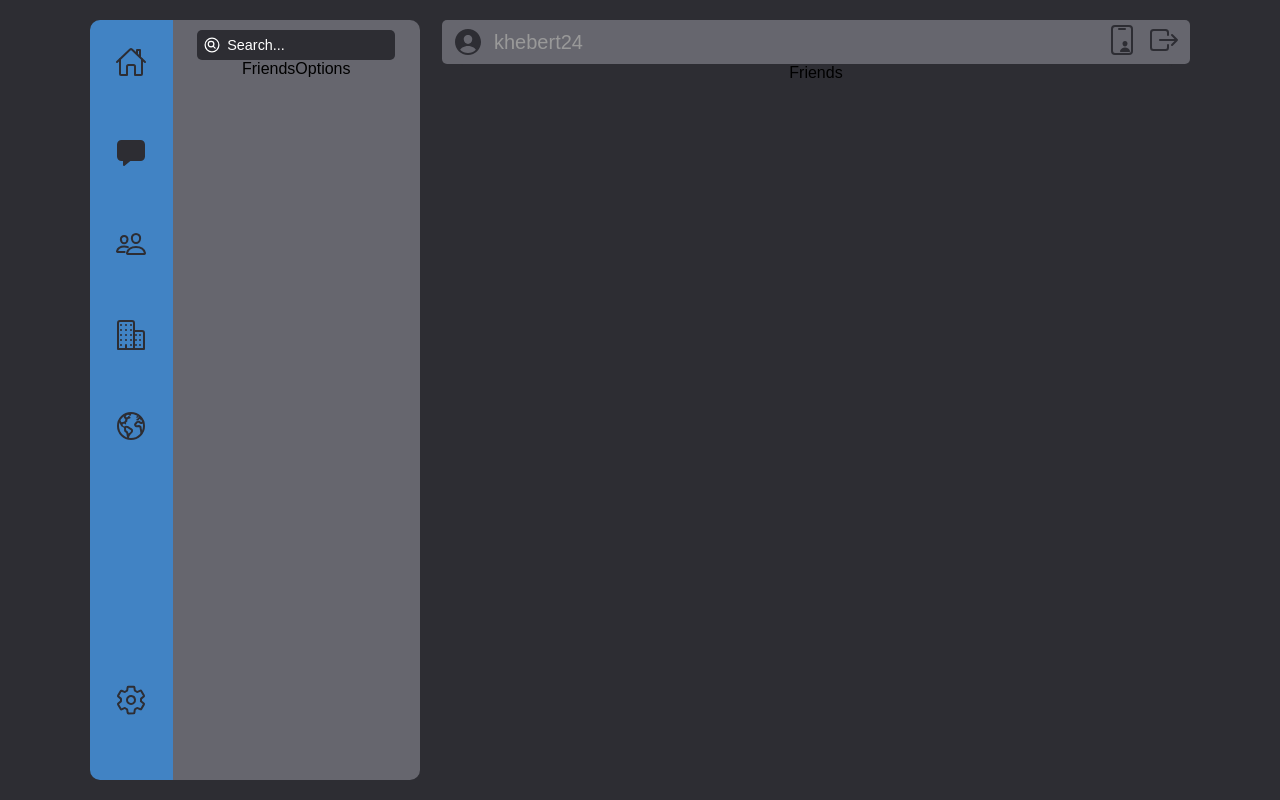
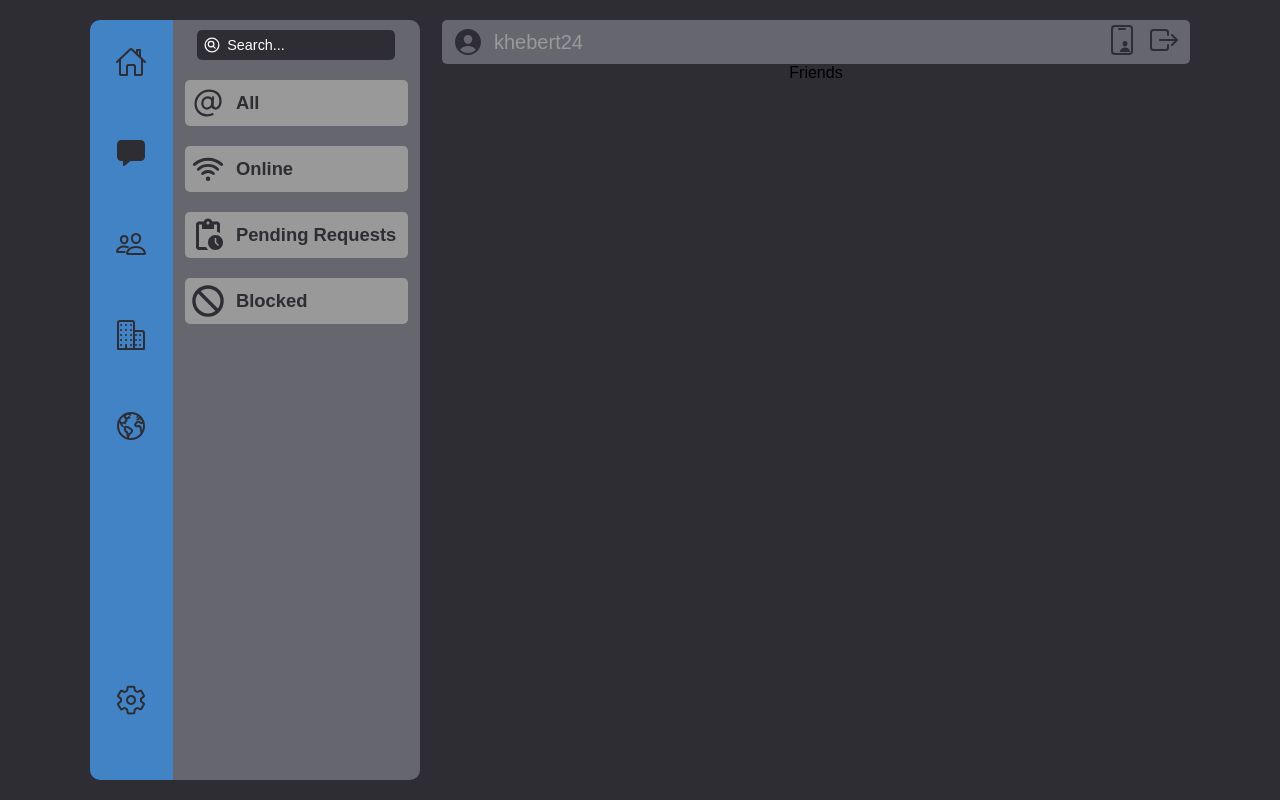
Before and after one commit to kraig-hebert/chat, a React (Create React App) app in the folder client/: page /friends in a window 1280 px wide. Built offline with nearby package versions, Linux system fonts and the light colour scheme.

Commit message:
set up friendsOptionCards with icons and title

```diff
--- a/client/src/components/sideMenu/menuOptions/friendsOptions/FriendsOptions.jsx
+++ b/client/src/components/sideMenu/menuOptions/friendsOptions/FriendsOptions.jsx
@@ -1,13 +1,23 @@
 import React from 'react';
 import PropTypes from 'prop-types';
+import { IoWifi, IoAt, IoBan } from 'react-icons/io5';
+import { MdPendingActions } from 'react-icons/md';
 
 import { useStyles } from './friendsOptionsStyles';
+import OptionCard from './optionCard/OptionCard';
 
 const FriendsOptions = (props) => {
   const {} = props;
   const classes = useStyles();
 
-  return <div className={classes.friendsOptions}>FriendsOptions</div>;
+  return (
+    <div className={classes.friendsOptions}>
+      <OptionCard title="All" icon={<IoAt />} />
+      <OptionCard title="Online" icon={<IoWifi />} />
+      <OptionCard title="Pending Requests" icon={<MdPendingActions />} />
+      <OptionCard title="Blocked" icon={<IoBan />} />
+    </div>
+  );
 };
 
 FriendsOptions.propTypes = {};
--- a/client/src/components/sideMenu/menuOptions/friendsOptions/friendsOptionsStyles.js
+++ b/client/src/components/sideMenu/menuOptions/friendsOptions/friendsOptionsStyles.js
@@ -1,5 +1,11 @@
 import { createUseStyles } from 'react-jss';
 
 export const useStyles = createUseStyles({
-  friendsOptions: {},
+  friendsOptions: {
+    display: 'flex',
+    flexDirection: 'column',
+    justifyContent: 'flex-start',
+    alignItems: 'center',
+    width: '100%',
+  },
 });
--- /dev/null
+++ b/client/src/components/sideMenu/menuOptions/friendsOptions/optionCard/OptionCard.jsx
@@ -0,0 +1,23 @@
+import React from 'react';
+import PropTypes from 'prop-types';
+
+import { useStyles } from './optionCardStyles';
+
+const OptionCard = (props) => {
+  const { icon, title } = props;
+  console.log(icon);
+  const classes = useStyles();
+  return (
+    <div className={classes.optionCard}>
+      {React.cloneElement(icon, { className: classes.icon })}
+      <p>{title}</p>
+    </div>
+  );
+};
+
+OptionCard.propTypes = {
+  icon: PropTypes.object,
+  title: PropTypes.string,
+};
+
+export default OptionCard;
--- /dev/null
+++ b/client/src/components/sideMenu/menuOptions/friendsOptions/optionCard/optionCardStyles.js
@@ -0,0 +1,29 @@
+import { createUseStyles } from 'react-jss';
+
+export const useStyles = createUseStyles((theme) => ({
+  optionCard: {
+    display: 'flex',
+    justifyContent: 'flex-start',
+    alignItems: 'center',
+    width: '90%',
+    padding: '5px 5px',
+    marginTop: '20px',
+    backgroundColor: theme.tertiary.main,
+    borderRadius: '5px',
+    cursor: 'pointer',
+    '& p': {
+      marginLeft: '10px',
+      fontSize: '1.15rem',
+      fontWeight: '700',
+      color: theme.mainBG.main,
+    },
+  },
+  activeOptionCard: {
+    extend: 'soloCard',
+    backgroundColor: theme.blue.main,
+  },
+  icon: {
+    color: theme.mainBG.main,
+    fontSize: '2.25rem',
+  },
+}));
```
